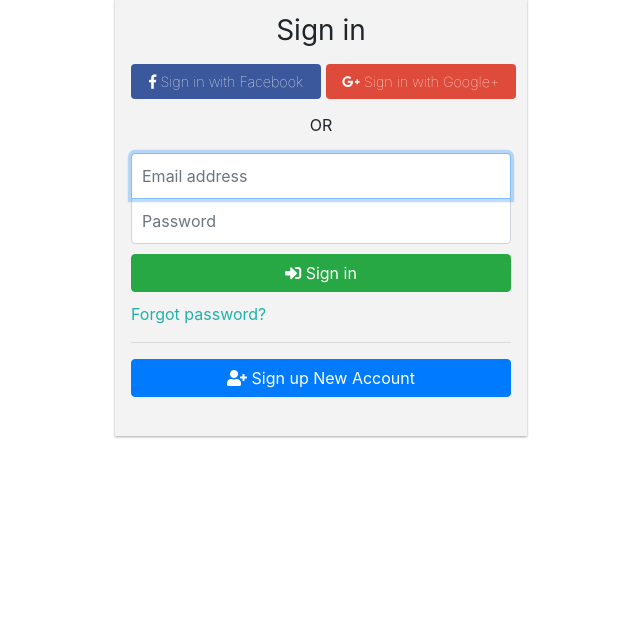
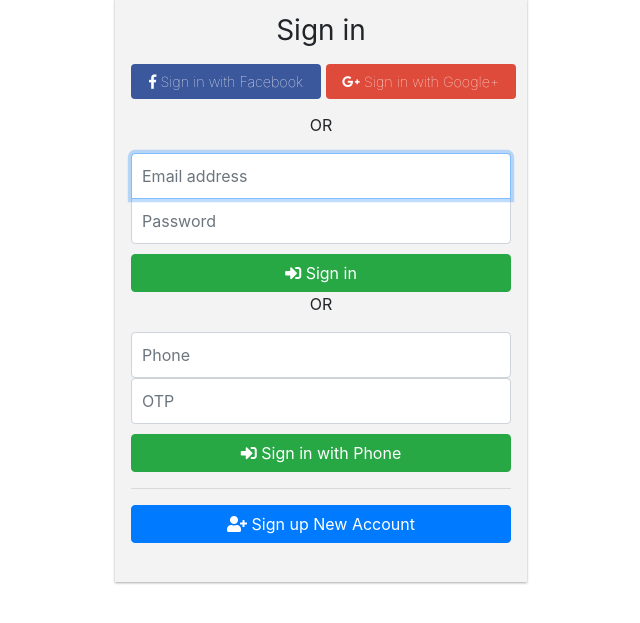
Before and after one commit to Manipal-University-Projects/Ecommerce-Django-Project, a Django app: page / in a window 1280 px wide. Shown: the part 81-704 px from the top of the page, without its empty margins (319-959 px from the left). Run offline with Django 3.2, Linux system fonts and the light colour scheme; some libraries are stand-ins or nearby versions.

Commit message:
Login file created

```diff
--- a/OLX/templates/Login/login.html
+++ b/OLX/templates/Login/login.html
@@ -67,7 +67,28 @@
         <button class="btn btn-success btn-block" type="submit">
           <i class="fas fa-sign-in-alt"></i> Sign in
         </button>
-        <a href="#" id="forgot_pswd">Forgot password?</a>
+
+        <p style="text-align: center">OR</p>
+        <input
+          type="text"
+          id="inputPhone"
+          class="form-control"
+          placeholder="Phone"
+          required=""
+          autofocus=""
+        />
+        <input
+          type="otp"
+          id="inputOtp"
+          class="form-control"
+          placeholder="OTP"
+          required=""
+        />
+
+        <button class="btn btn-success btn-block" type="submit">
+          <i class="fas fa-sign-in-alt"></i> Sign in with Phone
+        </button>
+        <!-- <a href="#" id="forgot_pswd">Forgot password?</a> -->
         <hr />
         <!-- <p>Don't have an account!</p>  -->
         <button class="btn btn-primary btn-block" type="button" id="btn-signup">
```
